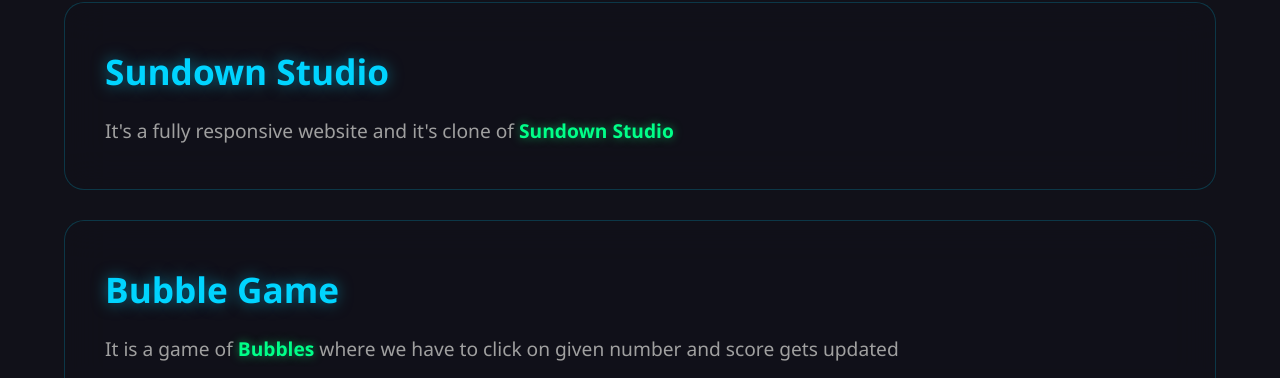
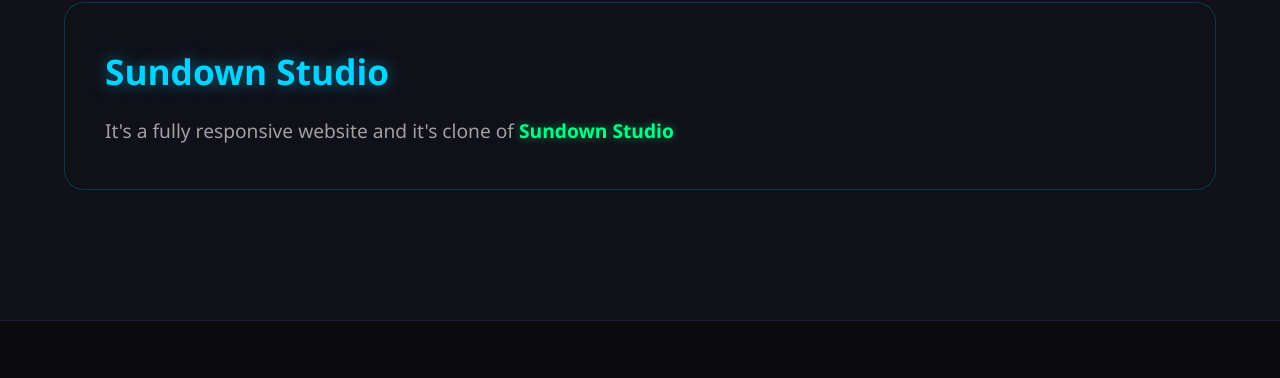
Before and after one commit to renchooz/PortFolio, a plain HTML site: page index.html in a window 1280 px wide. Shown: the part 2978-3356 px from the top of the page. Drawn offline with nearby package versions, Linux system fonts and the light colour scheme.

Commit message:
changes in proj sec

```diff
--- a/index.html
+++ b/index.html
@@ -651,10 +651,7 @@
                     <a href="https://66f2de9edda74e0651011ccd--frabjous-seahorse-0ffa57.netlify.app"><h2>Sundown Studio</h2></a>
                     <p>It's a fully responsive website and it's clone of <span>Sundown Studio</span></p>
                 </div>
-                <div class="project-box">
-                    <a href="https://66f4373a38442614b36cd349--lucky-caramel-d7dba8.netlify.app/"><h2>Bubble Game</h2></a>
-                    <p>It is a game of <span>Bubbles</span> where we have to click on given number and score gets updated</p>
-                </div>
+
 
             </div>
         </section>
```
